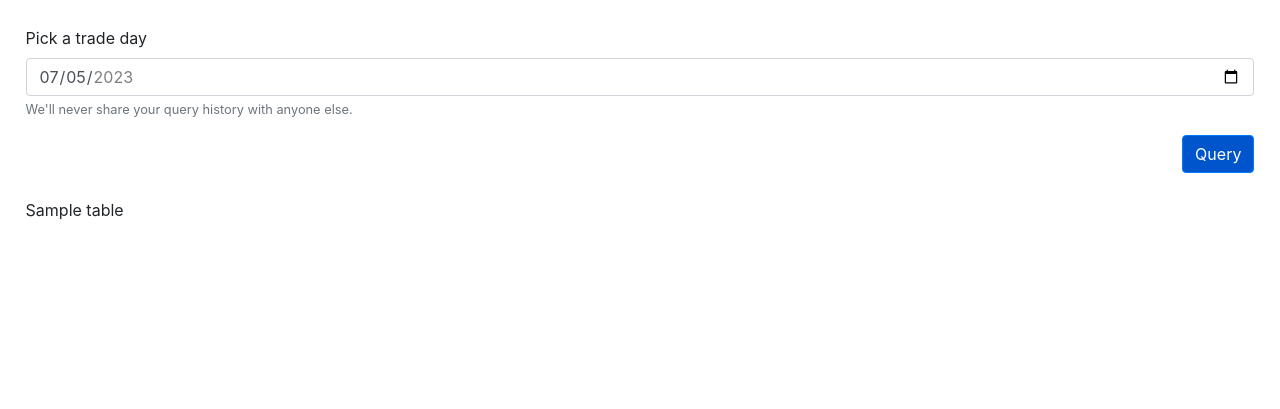
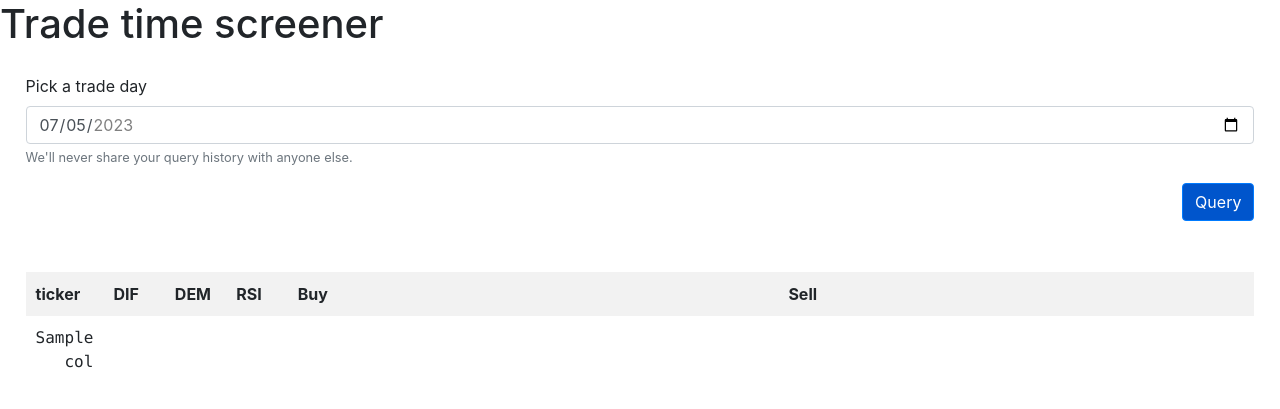
Before and after one commit to kcui23/Longbridge, a Flask app: template template/home.html in a window 1280 px wide. Shown: the top 409 px of the page. Run offline with Flask 3, Linux system fonts and the light colour scheme; the template is opened without the code that fills it: most values are stand-ins (such as "Sample title", 1, 10 or a date in 2020); some libraries are stand-ins or nearby versions.

Commit message:
Used the basic framework instead of {{ table|safe }}

```diff
--- a/template/home.html
+++ b/template/home.html
@@ -4,8 +4,6 @@
     <title>Stock Screener</title>
     <style>
         table {
-            font-family: Menlo, system-ui;
-            color: #0055cc;
             border-collapse: collapse;
         }
 
@@ -14,10 +12,15 @@
         }
 
         th, td {
-            padding: 5px;
+            padding: 10px;
         }
 
-        th, td {
+        th {
+            font-weight: bold;
+        }
+
+        td {
+            font-family: Menlo, system-ui;
             text-align: right;
         }
 
@@ -25,23 +28,32 @@
             color: #0055cc;
         }
 
-        th {
-            font-weight: bold;
+
+        td:nth-child(5) {
+            color: #ff2f92;
+            text-align: right;
         }
+
+        td:nth-child(6) {
+            color: #0055cc;
+            text-align: right;
+        }
+
     </style>
     <link rel="stylesheet" href="https://stackpath.bootstrapcdn.com/bootstrap/4.5.2/css/bootstrap.min.css">
     <script>
     </script>
 </head>
 <body>
-
-<form method="POST" action="/query_ticker" style="margin: 2%">
+<h1>Trade time screener</h1>
+<form method="POST" action="/query" style="margin: 2%">
     <div class="form-group">
         <label for="trade_date">Pick a trade day</label>
         <input type="date" id="trade_date" name="trade_date" class="form-control" value="2023-07-05"
                min="2023-06-10" max="2023-12-31" aria-describedby="tickerHelp">
-        <small id="tickerHelp" class="form-text text-muted">We'll never share your query history with anyone
-            else.</small>
+        <small id="tickerHelp" class="form-text text-muted">
+            We'll never share your query history with anyone else.
+        </small>
     </div>
     <div style="text-align: right;">
         <button type="submit" id="query" name="query" class="btn btn-primary" style="background-color: #0055cc">
@@ -49,8 +61,25 @@
         </button>
     </div>
 </form>
-<div class="table-responsive table-striped" style="margin: 2%">
-    {{ table|safe }}
-</div>
+
+
+<table id="stockScreener" class="table-responsive table-striped" style="padding: 2%">
+    <tr>
+        <th style="width: 5%">ticker</th>
+        <th style="width: 5%">DIF</th>
+        <th style="width: 5%">DEM</th>
+        <th style="width: 5%">RSI</th>
+        <th>Buy</th>
+        <th>Sell</th>
+    </tr>
+    {% for row in data %}
+    <tr>
+        {% for col in row %}
+        <td>{{ col }}</td>
+        {% endfor %}
+    </tr>
+    {% endfor %}
+</table>
+
 </body>
 </html>
```
